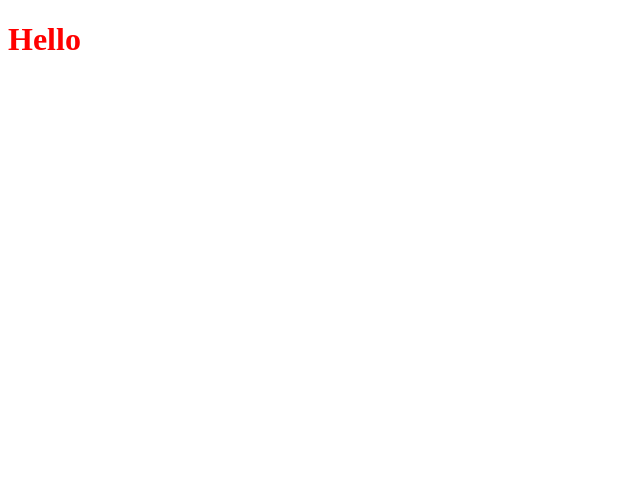
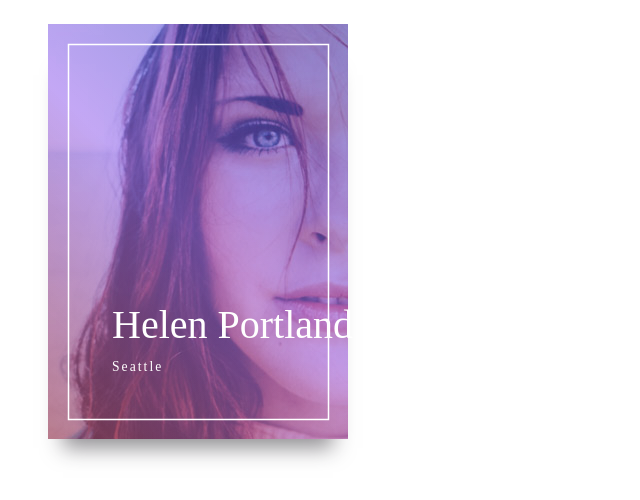
Before and after one commit to luna825/react-tilter, a React app: page / in a window 1280 px wide. Shown: the whole page, without its empty margins (0-640 px from the left). Built offline with nearby package versions, Linux system fonts and the light colour scheme.

Commit message:
效果基本实现

```diff
--- a/public/index.html
+++ b/public/index.html
@@ -3,6 +3,7 @@
 <head>
   <meta charset="UTF-8">
   <title>Tilter Hover Effect</title>
+  <link rel="shortcut icon" href="favicon.ico">
 </head>
 <body>
   <div id="app"></div>
--- /dev/null
+++ b/src/assets/style/tilter.css
@@ -0,0 +1,95 @@
+.tilter {
+  position: relative;
+  display: block;
+  flex: none;
+  width: 300px;
+  height: 415px;
+  margin: 1.5em 2.5em;
+  color: #fff;
+  perspective: 1000px;
+}
+
+.tilter * {
+  pointer-events: none;
+}
+
+.tilter:hover,
+.tilter:focus {
+  color: #fff;
+  outline: none;
+}
+
+.tilter_figure,
+.tilter_image {
+  display: block;
+  width: 100%;
+  height: 100%;
+  margin: 0;
+}
+
+.tilter_figure > * {
+  transform: translateZ(0px);
+}
+
+.tilter_figure {
+  position: relative;
+}
+
+.tilter_figure::before{
+  content: '';
+  position: absolute;
+  top: 5%;
+  left: 5%;
+  width: 90%;
+  height: 90%;
+  box-shadow: 0 30px 20px rgba(35, 32, 39, 0.5)
+}
+
+.tilter_deco {
+  position: absolute;
+  top: 0;
+  left: 0;
+  overflow: hidden;
+  width: 100%;
+  height: 100%;
+}
+
+.tilter_deco_overlay {
+  background-image: linear-gradient(45deg, rgba(226, 60, 99, 0.4), rgba(145, 58, 252, 0.4), rgba(16, 11, 192, 0.4));
+}
+
+.tilter_deco_shine div {
+  position: absolute;
+  top: -50%;
+  left: -50%;
+  width: 200%;
+  height: 200%;
+  background-image: linear-gradient(45deg, rgba(0, 0, 0, 0.5) 0%, rgba(255, 255, 255, 0.25) 50%, transparent 100%);
+}
+
+.tilter_deco_lines {
+  fill: none;
+  stroke: #fff;
+  stroke-width: 1.5px;
+}
+
+.tilter_caption {
+  position: absolute;
+  bottom: 0;
+  width: 100%;
+  padding: 4em;
+}
+
+.tilter_title {
+  font-family: 'Abril Fatface', serif;
+  font-size: 2.5em;
+  font-weight: normal;
+  line-height: 1;
+  margin: 0;
+}
+
+.tilter_description {
+  font-size: 0.85em;
+  margin: 1em 0 0 0;
+  letter-spacing: 0.15em;
+}
--- a/src/index.js
+++ b/src/index.js
@@ -1,9 +1,6 @@
 import React from 'react'
 import ReactDOM from 'react-dom'
 
-const isNode = typeof window === 'undefined'
-if (!isNode){
-  require('./style/index.css')
-}
+import Tilter from './tilter'
 
-ReactDOM.render(<h1 className='title'>Hello</h1>,document.getElementById('app'))
+ReactDOM.render(<Tilter />,document.getElementById('app'))
--- a/src/style/index.css
+++ /dev/null
@@ -1,3 +0,0 @@
-.title {
-  color: red;
-}
--- /dev/null
+++ b/src/tilter.js
@@ -0,0 +1,153 @@
+import React, {Component, PropTypes} from 'react'
+
+import img from './assets/images/1.jpg'
+import './assets/style/tilter.css'
+
+export default class TilTer extends Component {
+
+  state = {
+    imgWrapper:{},
+    lines:{},
+    caption:{},
+    shine:{},
+    overlay:{}
+  };
+
+  static defaultProps = {
+    movement:
+    {
+      imgWrapper : {
+          translation : {x: 0, y: 0, z: 0},
+          rotation : {x: -5, y: 5, z: 0},
+          reverseAnimation : {
+            duration : 1200,
+            easing : 'easeOutElastic',
+            elasticity : 600
+          }
+        },
+      lines : {
+        translation : {x: 10, y: 10, z: [0,10]},
+        reverseAnimation : {
+          duration : 1000,
+          easing : 'easeOutExpo',
+          elasticity : 600
+        }
+      },
+      overlay : {
+        translation : {x: 10, y: -10, z: 0},
+        rotation : {x: 0, y: 0, z: 2},
+        reverseAnimation : {duration : 2000, easing : 'easeOutExpo'}
+      },
+      caption : {
+        translation : {x: 20, y: 20, z: 0},
+        rotation : {x: 0, y: 0, z: 0},
+        reverseAnimation : {
+          duration : 1500,
+          easing : 'easeOutElastic',
+          elasticity : 600
+        }
+      },
+      shine : {
+        translation : {x: 50, y: 50, z: 0},
+        reverseAnimation : {
+          duration : 1200,
+          easing : 'easeOutElastic',
+          elasticity: 600
+        }
+      }
+    }
+  }
+
+  constructor(props){
+    super(props)
+  }
+
+  componentDidMount() {
+  }
+
+  _setRange = (obj) =>{
+    for (let k in obj){
+      if (typeof obj[k] === 'number'){
+        obj[k] = [-1*obj[k],obj[k]];
+      }
+    }
+  }
+
+  handleMove = ({pageX, pageY}) => {
+    const bodyScrollTop = document.body.scrollTop;
+    const bodyScrollLeft = document.body.scrollLeft;
+    const offsets = this.root.getBoundingClientRect();
+    const offsetX = pageX - bodyScrollLeft - offsets.left;
+    const offsetY = pageY - bodyScrollTop - offsets.top;
+    const {movement} = this.props;
+
+    for (let key in movement){
+
+      const t = movement[key].translation || {x:0,y:0,z:0}
+      const r = movement[key].rotation || {x:0,y:0,z:0}
+
+      this._setRange(t)
+      this._setRange(r)
+
+      const transforms = {
+        translation: {
+          x: (t.x[1]-t.x[0])/offsets.width*offsetX + t.x[0],
+          y: (t.y[1]-t.y[0])/offsets.height*offsetY + t.y[0],
+          z: (t.z[1]-t.z[0])/offsets.height*offsetY + t.z[0]
+        },
+        rotation:{
+          x: (r.x[1]-r.x[0])/offsets.height*offsetY + r.x[0],
+          y: (r.y[1]-r.y[0])/offsets.width*offsetX + r.y[0],
+          z: (r.z[1]-r.z[0])/offsets.width*offsetX + r.z[0]
+        }
+      }
+
+
+      this.setState({
+        [key]:{
+          transform:
+            `rotateX(${transforms.rotation.x}deg) rotateY(${transforms.rotation.y}deg) rotateZ(${transforms.rotation.z}deg)
+             translateX(${transforms.translation.x}px) translateY(${transforms.translation.y}px) translateZ(${transforms.translation.z}px)
+            `
+        }
+      })
+
+    }
+
+  }
+
+  handleLeave = () =>{
+    this.setState({
+      imgWrapper:{},
+      lines:{},
+      caption:{},
+      shine:{},
+      overlay:{}
+    })
+  }
+
+  render(){
+    const {imgWrapper, lines, caption, shine, overlay} = this.state;
+
+    return(
+      <a className="tilter" href="#"
+        ref={(dom)=>{this.root = dom}}
+        onMouseMove={this.handleMove}
+        onMouseLeave= {this.handleLeave}
+      >
+        <figure className="tilter_figure" style={{...imgWrapper}}>
+          <img className="tilter_image" src={img} alt=""/>
+          <div className="tilter_deco tilter_deco_shine"><div style={shine}></div></div>
+          <div style={overlay} className="tilter_deco tilter_deco_overlay"></div>
+          <figcaption style={caption} className="tilter_caption">
+            <h3 className="tilter_title">Helen Portland</h3>
+            <p className="tilter_description">Seattle</p>
+          </figcaption>
+          <svg style={lines} className="tilter_deco tilter_deco_lines" viewBox="0 0 300 415">
+            <path d="M20.5,20.5h260v375h-260V20.5z" />
+          </svg>
+        </figure>
+      </a>
+    )
+  }
+}
```
Also changed, not shown: public/favicon.ico (added), src/assets/images/1.jpg (added).
